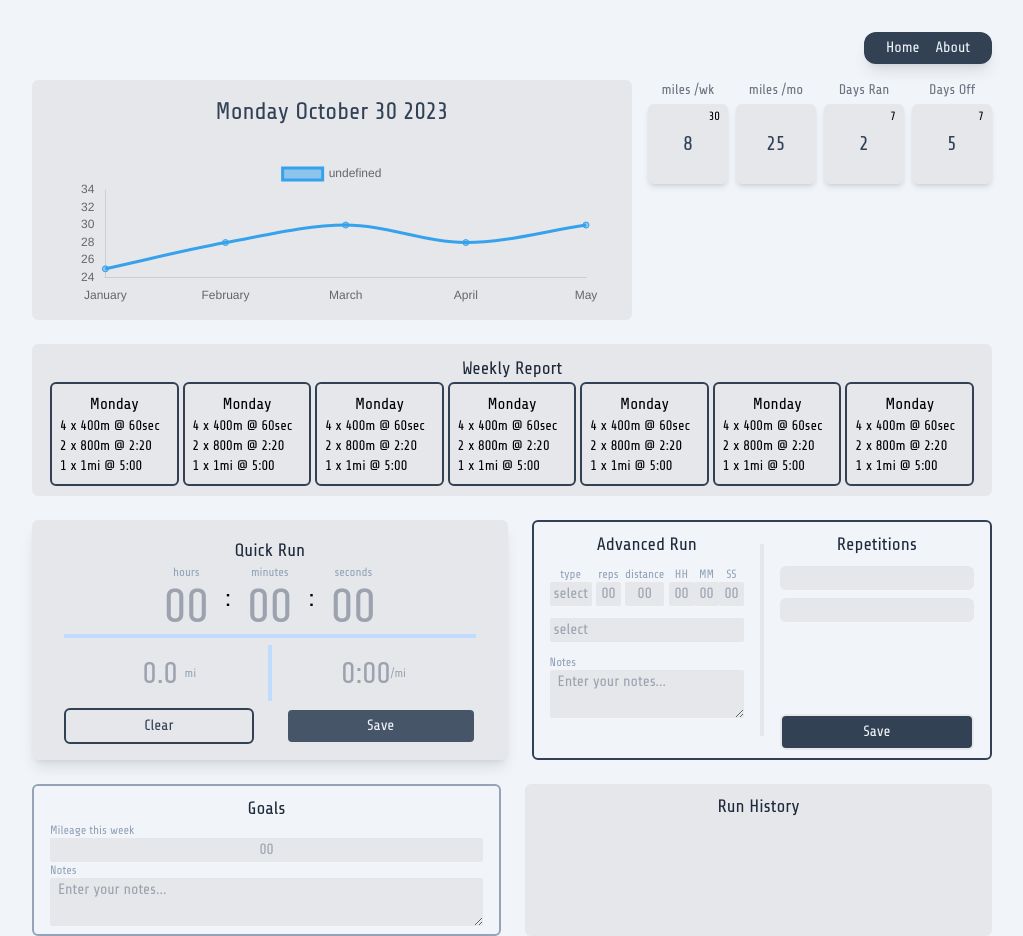
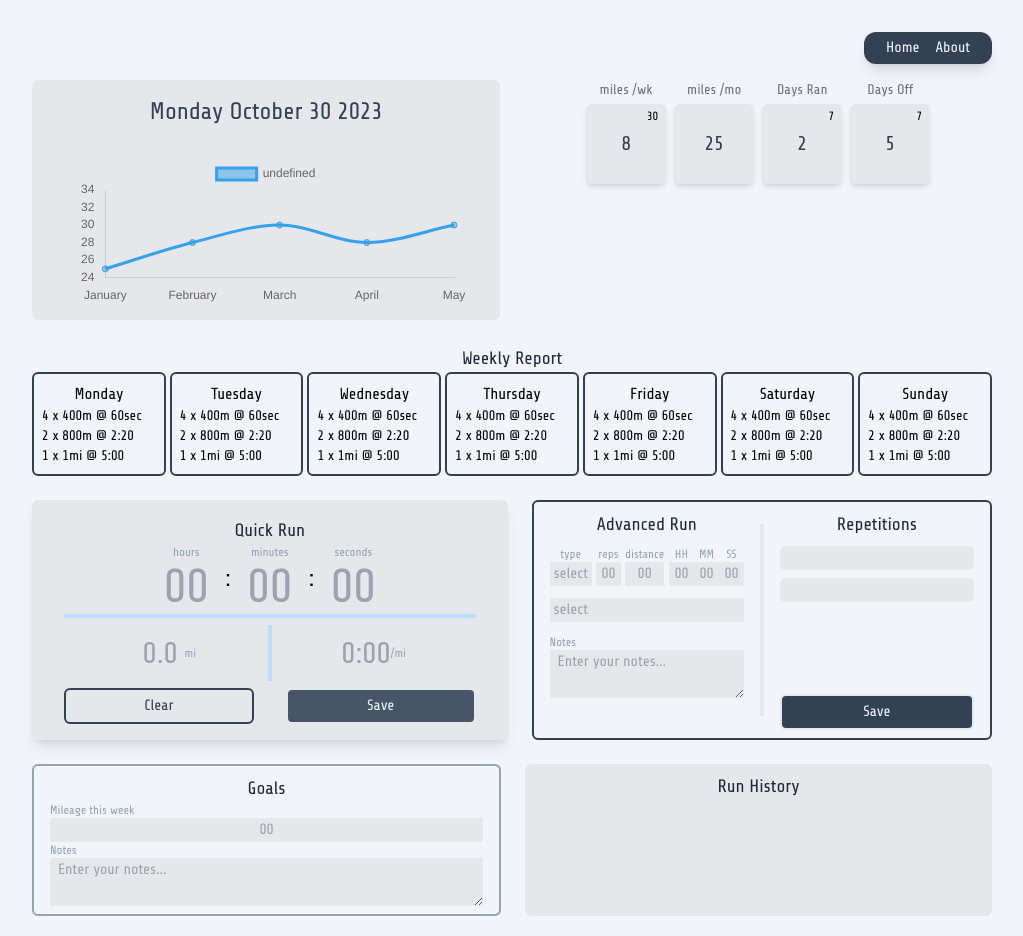
Before and after one commit to SamBritt/workout-tracker, a Vue app: page / in a window 1280 px wide. Shown: the whole page, without its empty margins (128-1151 px from the left). Built offline with nearby package versions, Linux system fonts and the light colour scheme.

Commit message:
endpoint setup

```diff
--- /dev/null
+++ b/src/api/workout.ts
@@ -0,0 +1,3 @@
+export const getWorkouts = () => {
+    console.log('get workouts')
+}
--- a/src/components/WeeklyReport.vue
+++ b/src/components/WeeklyReport.vue
@@ -5,22 +5,25 @@ import Heading from '@/components/Heading.vue'
 
 const now = ref(new Date())
 const day = computed(() => now.value.getDay())
-
+const days = ref(['Monday', 'Tuesday', 'Wednesday', 'Thursday', 'Friday', 'Saturday', 'Sunday'])
 </script>
 
 <template>
-  <div class="flex flex-col w-full border-2 bg-gray-200 rounded-md px-4 py-2">
+  <div>
     <Heading>Weekly Report</Heading>
 
-    <div class="grid grid-cols-7 gap-1">
+    <div class="flex gap-1 overflow-auto">
       <div
-      v-for="n, idx of 7"
-      :class="['border-2 border-slate-700 rounded-md p-2', {'opacity-50': idx + 1 < day }]">
-        <h2 class="text-center text-base">Monday</h2>
+        v-for="(n, idx) of 7"
+        :class="[
+          'border-2 border-slate-700 rounded-md p-2 w-36 min-w-max',
+          { 'opacity-50': idx + 1 < day }
+        ]">
+        <h2 class="text-center text-base">{{ days[idx] }}</h2>
         <ul class="text-sm">
-            <li> 4 x 400m @ 60sec</li>
-            <li> 2 x 800m @ 2:20</li>
-            <li> 1 x 1mi @ 5:00</li>
+          <li>4 x 400m @ 60sec</li>
+          <li>2 x 800m @ 2:20</li>
+          <li>1 x 1mi @ 5:00</li>
         </ul>
       </div>
     </div>
--- a/src/views/HomeView.vue
+++ b/src/views/HomeView.vue
@@ -73,8 +73,8 @@ const addRun = (time: number) => {
 <template>
   <main class="space-y-6">
     <!-- Chart -->
-    <div class="flex flex-col lg:flex-row gap-4">
-      <div class="relative bg-gray-200 w-full h-60 rounded-md p-4">
+    <div class="flex flex-row gap-6">
+      <div class="relative bg-gray-200 w-1/2 h-60 rounded-md p-4">
         <div class="text-center">
           <div class="text-2xl font-light text-slate-700">
             {{ dayName }}
```
Also changed, not shown: src/api/user.ts (added).
